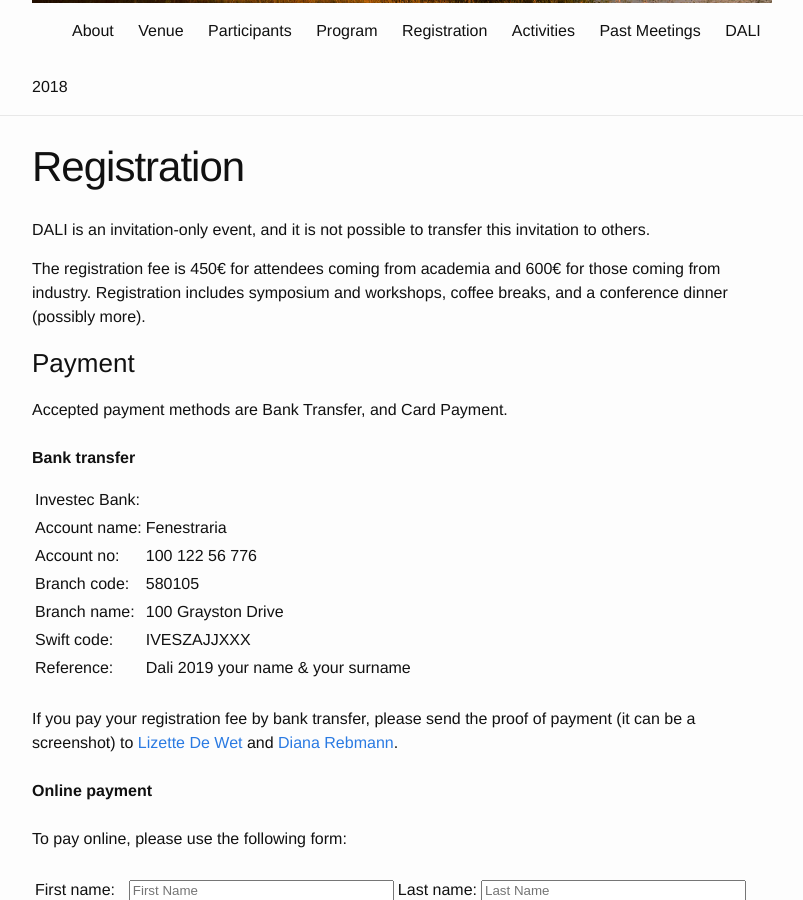
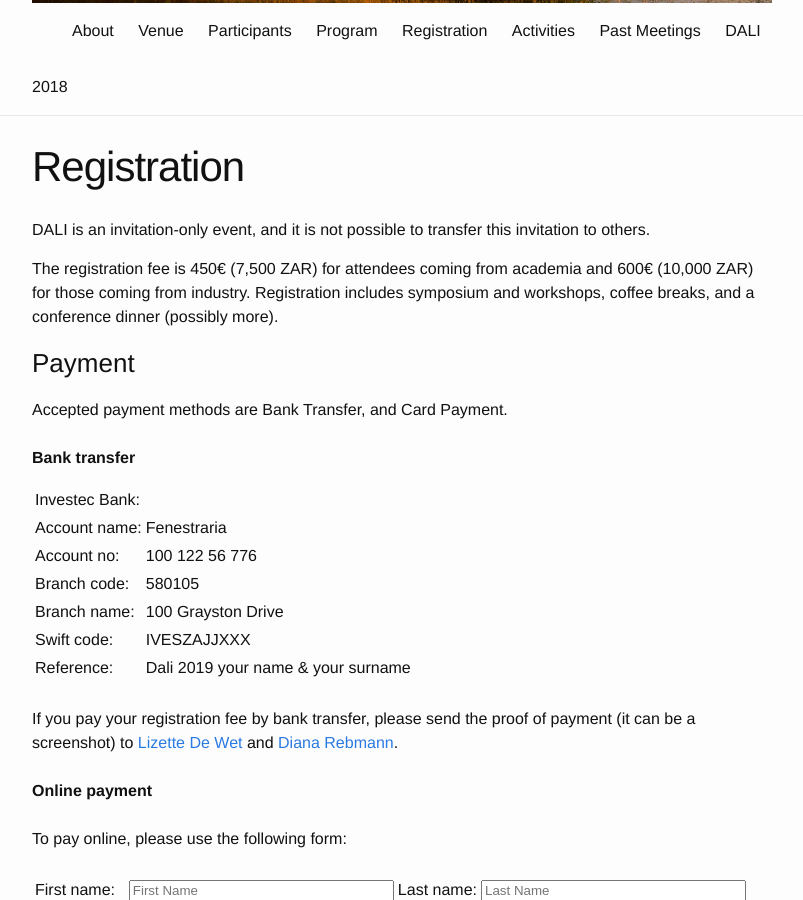
Before and after one commit to dalimeeting/dalimeeting.github.io, a Jekyll site: the page built from registration.html, in a window 1280 px wide and 900 px high, scrolled down 348 px. Shown: the whole window, without its empty margins (238-1041 px from the left). Built offline with Jekyll 4.4.1, drawn with Linux system fonts in a browser that asks for light colours.

Commit message:
Update registration.html

```diff
--- a/_layouts/registration.html
+++ b/_layouts/registration.html
@@ -5,7 +5,7 @@ layout: page
 
   <p>DALI is an invitation-only event, and it is not possible to transfer this invitation to others.</p>
 
-  <p>The registration fee is 450€ for attendees coming from academia and 600€ for those coming from industry.
+  <p>The registration fee is 450€ (7,500 ZAR) for attendees coming from academia and 600€ (10,000 ZAR) for those coming from industry.
   Registration includes symposium and workshops, coffee breaks, and a conference dinner (possibly more).</p>
 
   <h3>Payment</h3>
```
